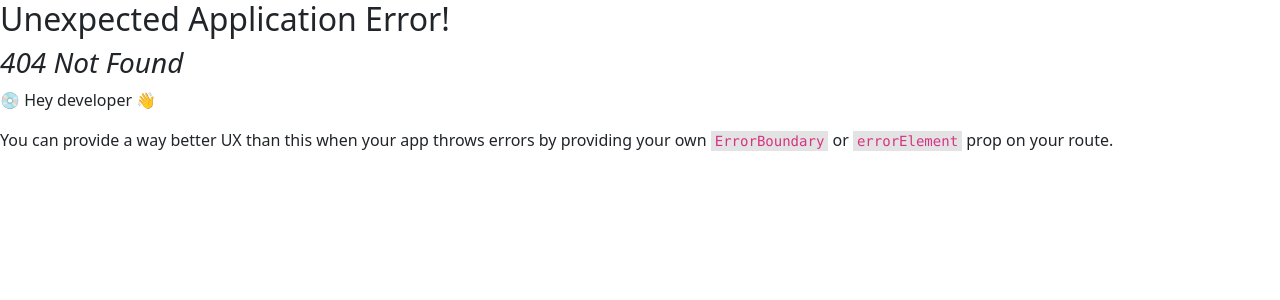
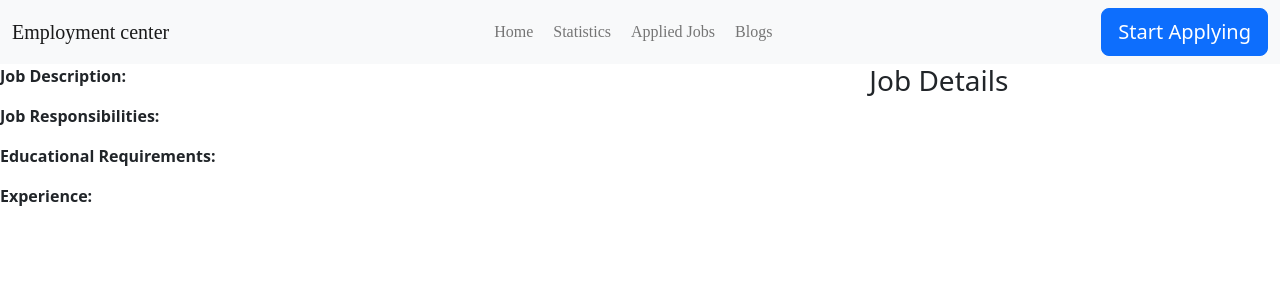
Before and after one commit to aminul-islam01/employment-center, a React (Vite) app: page /job-details in a window 1280 px wide. Before the commit this address had no page. Shown: the top 300 px of the page. Built offline with nearby package versions, Linux system fonts and the light colour scheme.

Commit message:
add details page

```diff
--- a/public/featured-job.json
+++ b/public/featured-job.json
@@ -14,11 +14,8 @@
             "email": "john.smith@acmecorp.com",
             "phone": "555-123-4567"
         },
-        "requirements": [
-            "Bachelor's degree in Computer Science",
-            "3+ years of experience in software development",
-            "Experience with Java and Python"
-        ]
+        "education": "Bachelor's degree in Computer Science",
+        "experience": "3+ years of experience in software development"
     },
     {
         "id": "2",
@@ -35,11 +32,8 @@
             "email": "jane.doe@globexcorp.com",
             "phone": "555-987-6543"
         },
-        "requirements": [
-            "Bachelor's degree in Marketing or related field",
-            "5+ years of experience in marketing",
-            "Strong communication and leadership skills"
-        ]
+        "education": "Bachelor's degree in Marketing or related field",
+        "experience": "5+ years of experience in marketing"
     },
     {
         "id": "3",
@@ -55,11 +49,8 @@
             "phone": "+1 (555) 555-5555",
             "email": "info@starkindustries.com"
         },
-        "requirements": [
-            "Bachelor's degree in Mechanical Engineering",
-            "3+ years of experience in mechanical design and analysis",
-            "Proficiency in CAD software"
-        ]
+        "education": "Bachelor's degree in Mechanical Engineering",
+        "experience": "3+ years of experience in mechanical design and analysis"
     },
     {
         "id": "4",
@@ -75,11 +66,8 @@
             "phone": "+1 (555) 555-5555",
             "email": "info@wayneenterprises.com"
         },
-        "requirements": [
-            "Bachelor's degree in Finance, Accounting or related field",
-            "2+ years of experience in financial analysis",
-            "Advanced Excel skills"
-        ]
+        "education": "Bachelor's degree in Finance, Accounting or related field",
+        "experience":  "2+ years of experience in financial analysis"
     },
     {
         "id": "5",
@@ -96,11 +84,8 @@
             "email": "info@ingen.com",
             "address": "123 Main Street, Orlando, FL 12345"
         },
-        "requirements": [
-            "PhD in Biomedical Science or related field",
-            "Experience with genetic engineering and gene editing techniques",
-            "Strong publication record"
-        ]
+        "education": "PhD in Biomedical Science or related field",
+        "experience":  "Experience with genetic engineering and gene editing techniques"
     },
     {
         "id": "6",
@@ -117,10 +102,7 @@
             "email": "info@umbrellacorp.com",
             "address": "456 Main Street, Raccoon City, AR 67890"
         },
-        "requirements": [
-            "Bachelor's degree in Criminal Justice or related field",
-            "5+ years of experience in security or law enforcement",
-            "Ability to handle high-pressure situations"
-        ]
+        "education": "Bachelor's degree in Criminal Justice or related field",
+        "experience": "5+ years of experience in security or law enforcement"
     }
 ]
--- a/src/App.jsx
+++ b/src/App.jsx
@@ -1,19 +1,27 @@
 import './App.css'
 import 'bootstrap/dist/css/bootstrap.min.css';
 import Navbars from './Components/Navbar/Navbars';
-import { Outlet } from 'react-router-dom';
+import { Outlet, useLoaderData } from 'react-router-dom';
 import Footer from './Components/Footer/Footer';
+import { createContext, useState } from 'react';
 
+export const JobContext = createContext([])
+export const CartContext = createContext([])
 
 function App() {
-
+  const featured = useLoaderData()
+  const [cart, setCart] = useState([])
   return (
     <div className="App">
-      <Navbars></Navbars>
-      <div>
-        <Outlet></Outlet>
-      </div>
-      {/* <Footer></Footer> */}
+      <JobContext.Provider value={featured}>
+        <CartContext.Provider value={[cart, setCart]}>
+          <Navbars></Navbars>
+          <div>
+            <Outlet></Outlet>
+          </div>
+          {/* <Footer></Footer> */}
+        </CartContext.Provider>
+      </JobContext.Provider>
     </div>
   )
 }
--- /dev/null
+++ b/src/Components/Details/Details.jsx
@@ -0,0 +1,30 @@
+import React, { useContext } from 'react';
+import { CartContext, JobContext } from '../../App';
+
+const Details = () => {
+    const featured = useContext(JobContext);
+    const [cart, setCart] = useContext(CartContext)
+    const {position, description, responsibilities, education, experience, salary} = cart;
+    console.log(cart)
+    console.log(featured)
+    return (
+        <div className='row'>
+            <div className='col-md-8'>
+                <p><strong>Job Description:</strong> {description}</p>
+                <p><strong>Job Responsibilities:</strong> {responsibilities}</p>
+                <p><strong>Educational Requirements:</strong><br />
+                {education}
+                </p>
+                <p><strong>Experience:</strong><br />
+                {experience}
+                </p>
+            </div>
+            <div className='col-md-4 '>
+                <h3>Job Details</h3>
+                <p>{position}</p>
+            </div>
+        </div>
+    );
+};
+
+export default Details;
--- a/src/Components/FeaturedCard/FeaturedCard.jsx
+++ b/src/Components/FeaturedCard/FeaturedCard.jsx
@@ -1,10 +1,18 @@
-import React from 'react';
 import Button from 'react-bootstrap/Button';
 import { FontAwesomeIcon } from '@fortawesome/react-fontawesome'
-import { faLocationDot, faCircleDollarToSlot, faDollar } from '@fortawesome/free-solid-svg-icons'
+import { faLocationDot, faDollar } from '@fortawesome/free-solid-svg-icons'
+import { Link } from 'react-router-dom';
+import { useContext } from 'react';
+import { CartContext } from '../../App';
+
 
 const FeaturedCard = ({ job }) => {
-    console.log(job)
+    const [cart, setCart] = useContext(CartContext);
+    const detailsHandler = () => {
+        setCart(job)
+        // console.log(job)
+    }
+    // console.log(job)
     const { position, company, job_location, job_type, location, salary } = job;
     return (
         <div className='col-md-6'>
@@ -15,9 +23,11 @@ const FeaturedCard = ({ job }) => {
                 <Button variant="outline-primary">{job_type}</Button>
                 <div className='d-flex gap-4 my-3'>
                     <p><FontAwesomeIcon icon={faLocationDot} /> {location}</p>
-                    <p><FontAwesomeIcon icon={faDollar} />  {salary}</p>
+                    <p><FontAwesomeIcon icon={faDollar} /> Salary: {salary}</p>
                 </div>
-                <Button variant="primary">View Details</Button>
+                <Link to='/job-details'>
+                    <Button onClick={detailsHandler} variant="primary">View Details</Button>
+                </Link>
             </div>
         </div>
     );
--- a/src/main.jsx
+++ b/src/main.jsx
@@ -7,11 +7,13 @@ import {
   RouterProvider,
 } from "react-router-dom";
 import Home from './Components/Home/Home';
+import Details from './Components/Details/Details';
 
 const router = createBrowserRouter([
   {
     path: "/",
     element: <App></App>,
+    loader: () => fetch('featured-job.json'),
     children: [
       {
         path: "/",
@@ -27,6 +29,10 @@ const router = createBrowserRouter([
         element: <h2>applied job</h2>
       },
       {
+        path: "job-details",
+        element: <Details></Details>
+      },
+      {
         path: "blogs",
         element: <h2>blog section</h2>
       }
```
